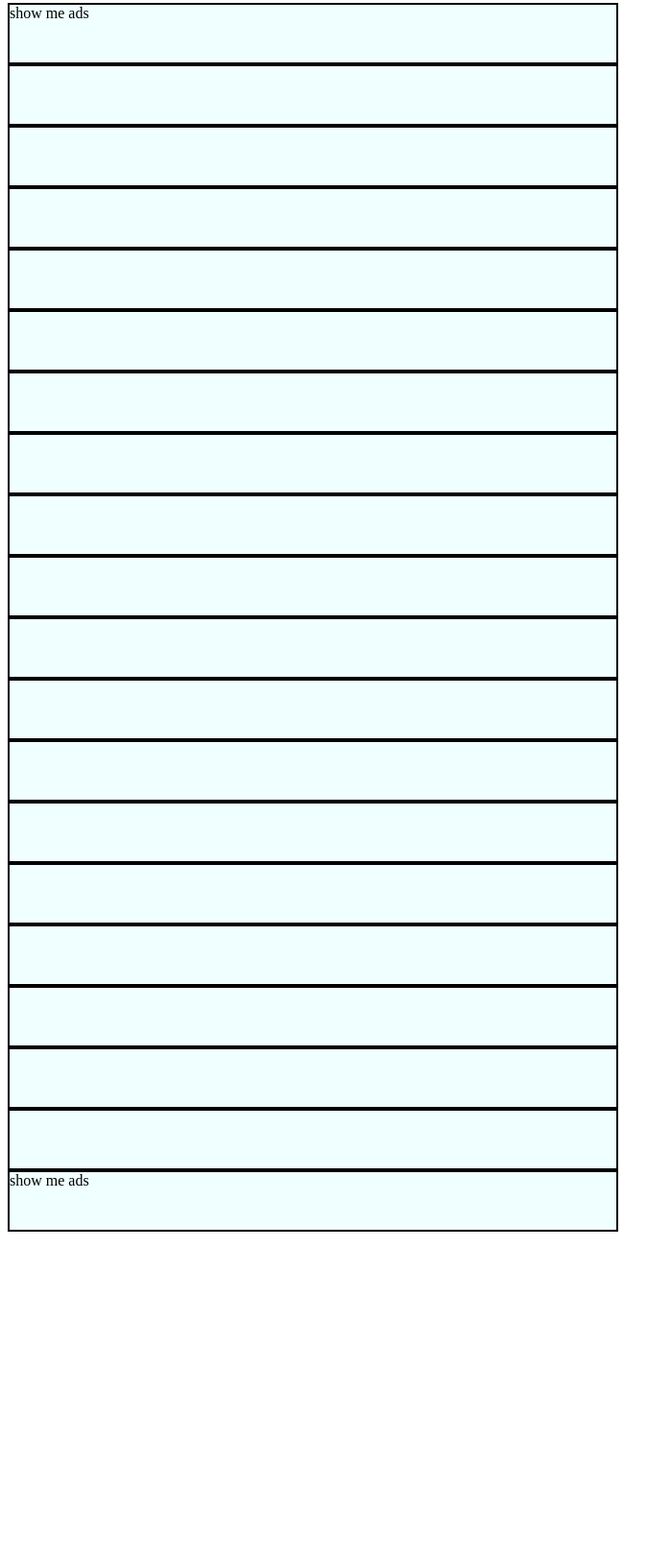
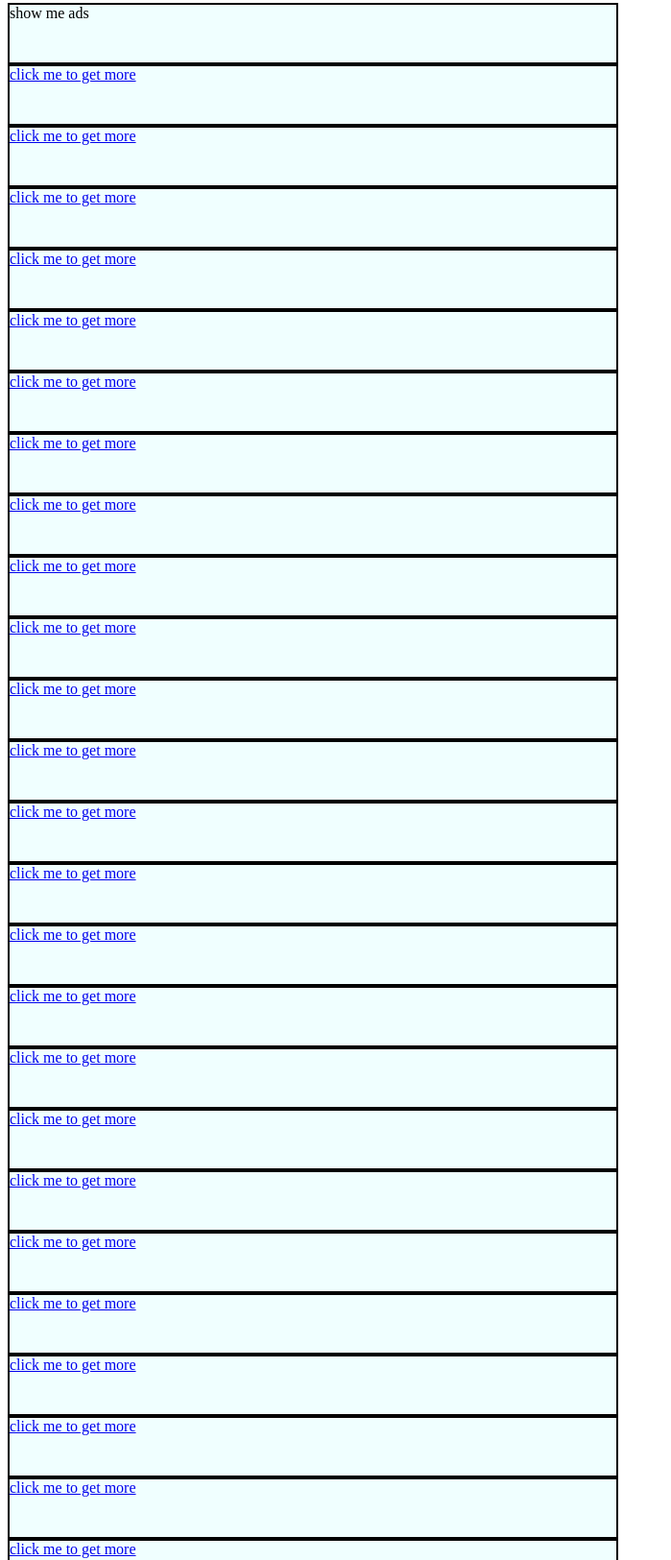
Before and after one commit to JohnBusayo14/JohnBusayo14.github.io, a plain HTML site: page index.html in a window 1280 px wide. Shown: the part 77-1702 px from the top of the page at 96% size, without its empty margins (0-699 px from the left). Before the commit the page ends 1368 px from the top, so only its background shows below. Drawn offline with Linux system fonts and the light colour scheme.

Commit message:
Update index.html

```diff
--- a/index.html
+++ b/index.html
@@ -19,24 +19,45 @@
 <body>
     <h1>My website</h1>
     <div id="container-e52cf72d119dcca54fe375880567c5b1">show me ads</div>
-   <div><a href="https://bit.ly/3BBFNsZ"></a></div>
-    <div><a href="https://bit.ly/3BBFNsZ"></a></div>
-    <div><a href="https://bit.ly/3BBFNsZ"></a></div>
-    <div><a href="https://bit.ly/3BBFNsZ"></a></div>
-    <div><a href="https://bit.ly/3BBFNsZ"></a></div>
-    <div><a href="https://bit.ly/3BBFNsZ"></a></div>
-    <div><a href="https://bit.ly/3BBFNsZ"></a></div>
-    <div><a href="https://bit.ly/3BBFNsZ"></a></div>
-    <div><a href="https://bit.ly/3BBFNsZ"></a></div>
-    <div><a href="https://bit.ly/3BBFNsZ"></a></div>
-    <div><a href="https://bit.ly/3BBFNsZ"></a></div>
-    <div><a href="https://bit.ly/3BBFNsZ"></a></div>
-    <div><a href="https://bit.ly/3BBFNsZ"></a></div>
-    <div><a href="https://bit.ly/3BBFNsZ"></a></div>
-    <div><a href="https://bit.ly/3BBFNsZ"></a></div>
-    <div><a href="https://bit.ly/3BBFNsZ"></a></div>
-    <div><a href="https://bit.ly/3BBFNsZ"></a></div>
-    <div><a href="https://bit.ly/3BBFNsZ"></a></div>
+
+    <div><a href="https://bit.ly/3BBFNsZ">click me to get more</a></div>
+   <div><a href="https://bit.ly/3BBFNsZ">click me to get more</a></div>
+    <div><a href="https://bit.ly/3BBFNsZ">click me to get more</a></div>
+    <div><a href="https://bit.ly/3BBFNsZ">click me to get more</a></div>
+    <div><a href="https://bit.ly/3BBFNsZ">click me to get more</a></div>
+    <div><a href="https://bit.ly/3BBFNsZ">click me to get more</a></div>
+    <div><a href="https://bit.ly/3BBFNsZ">click me to get more</a></div>
+    <div><a href="https://bit.ly/3BBFNsZ">click me to get more</a></div>
+    <div><a href="https://bit.ly/3BBFNsZ">click me to get more</a></div>
+    <div><a href="https://bit.ly/3BBFNsZ">click me to get more</a></div>
+    <div><a href="https://bit.ly/3BBFNsZ">click me to get more</a></div>
+    <div><a href="https://bit.ly/3BBFNsZ">click me to get more</a></div>
+    <div><a href="https://bit.ly/3BBFNsZ">click me to get more</a></div>
+    <div><a href="https://bit.ly/3BBFNsZ">click me to get more</a></div>
+    <div><a href="https://bit.ly/3BBFNsZ">click me to get more</a></div>
+    <div><a href="https://bit.ly/3BBFNsZ">click me to get more</a></div>
+    <div><a href="https://bit.ly/3BBFNsZ">click me to get more</a></div>
+    <div><a href="https://bit.ly/3BBFNsZ">click me to get more</a></div>
+    <div><a href="https://bit.ly/3BBFNsZ">click me to get more</a></div>
+     <div><a href="https://bit.ly/3BBFNsZ">click me to get more</a></div>
+   <div><a href="https://bit.ly/3BBFNsZ">click me to get more</a></div>
+    <div><a href="https://bit.ly/3BBFNsZ">click me to get more</a></div>
+    <div><a href="https://bit.ly/3BBFNsZ">click me to get more</a></div>
+    <div><a href="https://bit.ly/3BBFNsZ">click me to get more</a></div>
+    <div><a href="https://bit.ly/3BBFNsZ">click me to get more</a></div>
+    <div><a href="https://bit.ly/3BBFNsZ">click me to get more</a></div>
+    <div><a href="https://bit.ly/3BBFNsZ">click me to get more</a></div>
+    <div><a href="https://bit.ly/3BBFNsZ">click me to get more</a></div>
+    <div><a href="https://bit.ly/3BBFNsZ">click me to get more</a></div>
+    <div><a href="https://bit.ly/3BBFNsZ">click me to get more</a></div>
+    <div><a href="https://bit.ly/3BBFNsZ">click me to get more</a></div>
+    <div><a href="https://bit.ly/3BBFNsZ">click me to get more</a></div>
+    <div><a href="https://bit.ly/3BBFNsZ">click me to get more</a></div>
+    <div><a href="https://bit.ly/3BBFNsZ">click me to get more</a></div>
+    <div><a href="https://bit.ly/3BBFNsZ">click me to get more</a></div>
+    <div><a href="https://bit.ly/3BBFNsZ">click me to get more</a></div>
+    <div><a href="https://bit.ly/3BBFNsZ">click me to get more</a></div>
+    <div><a href="https://bit.ly/3BBFNsZ">click me to get more</a></div>
 
 
     <div>show me ads</div>
```
